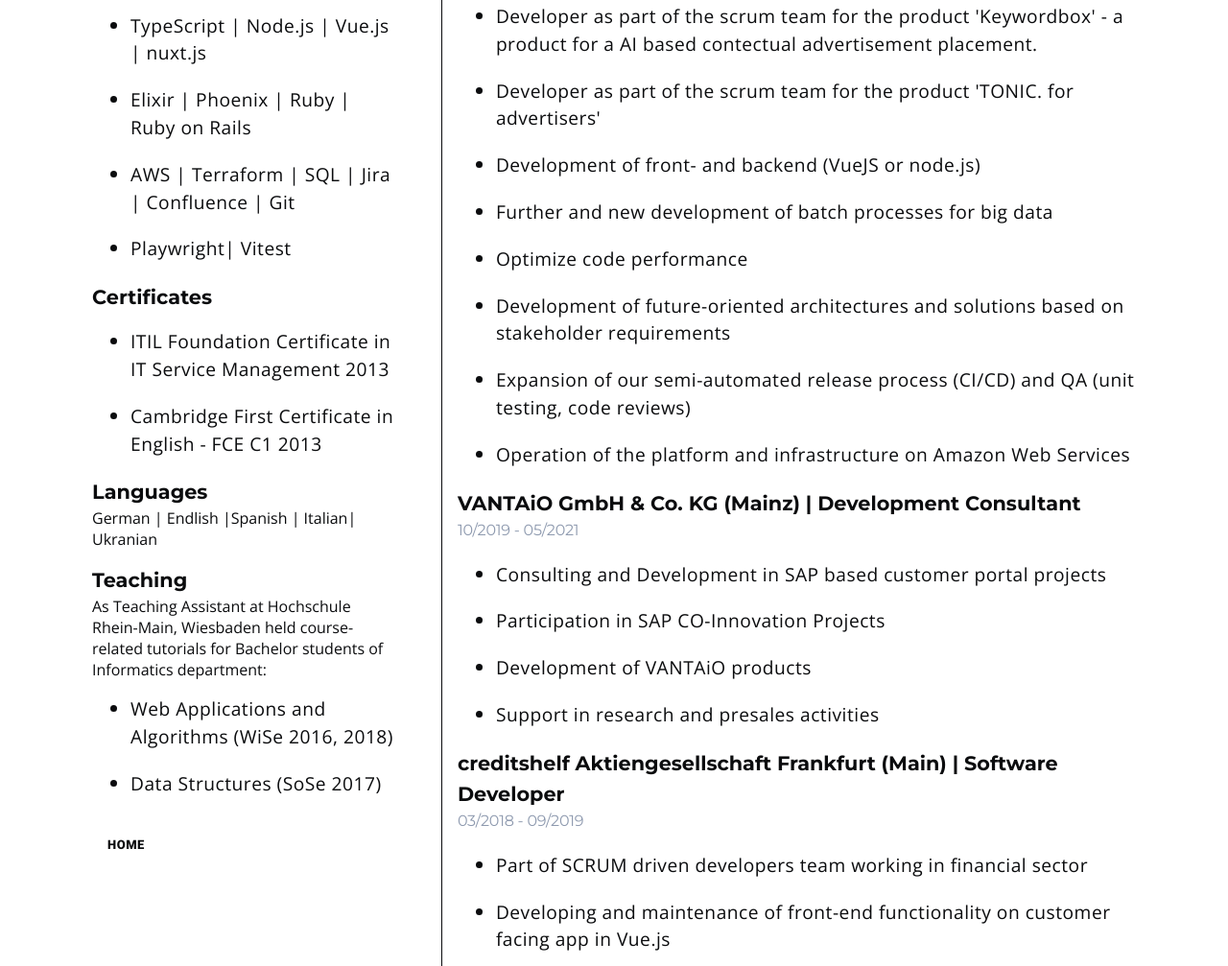
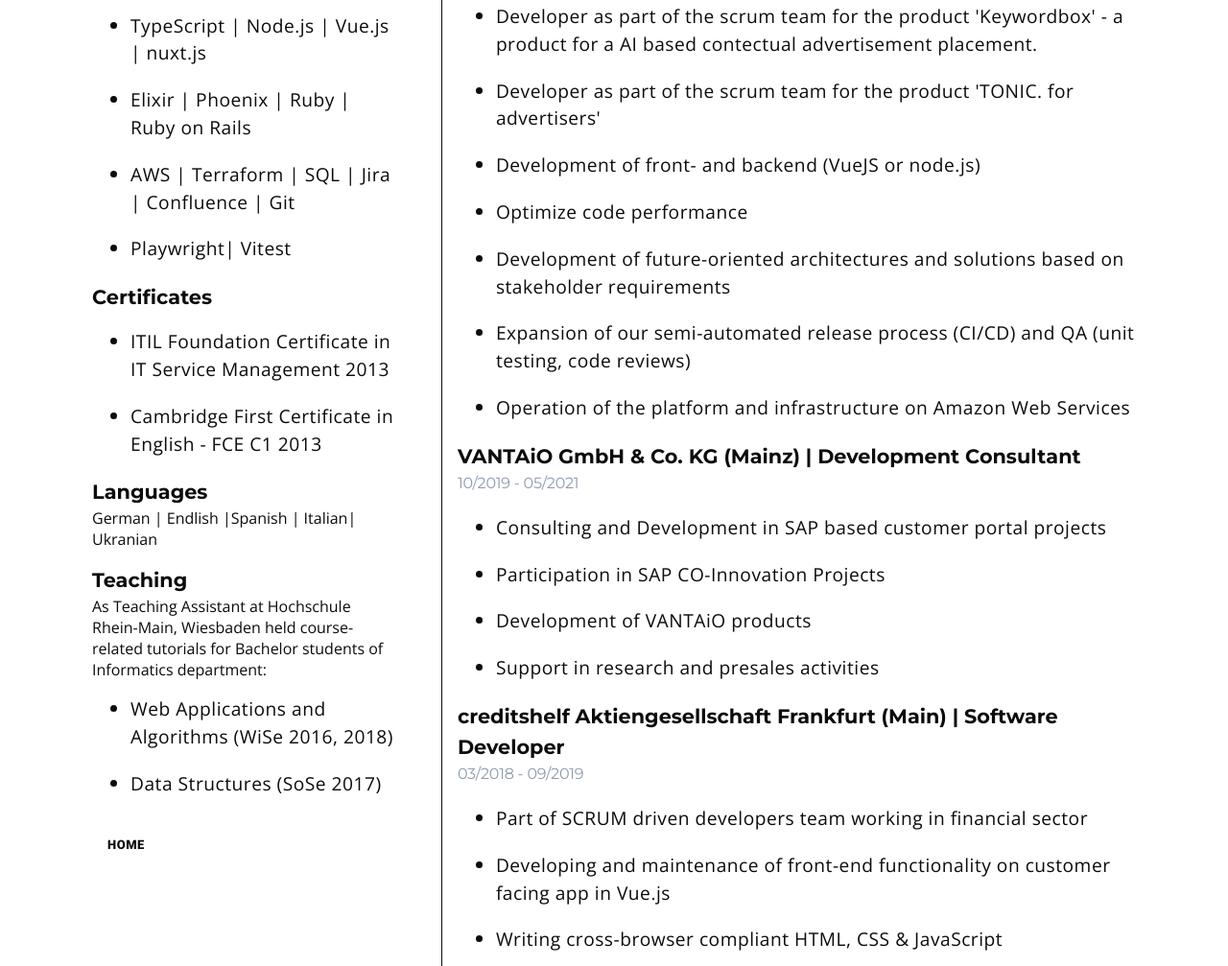
Before and after one commit to mamazur/mamazur.github.io, a plain HTML site: page cv.html in a window 1280 px wide. Shown: the part 921-1928 px from the top of the page at 96% size. Drawn offline with Linux system fonts and the light colour scheme.

Commit message:
Update wording

```diff
--- a/cv.html
+++ b/cv.html
@@ -104,8 +104,6 @@
                         product 'Keywordbox' - a product for a AI based contectual advertisement placement.</li>
                     <li>Developer as part of the scrum team for the product 'TONIC. for advertisers'</li>
                     <li>Development of front- and backend (VueJS or node.js) </li>
-                    <li>Further and new development of batch processes for big data
-                    </li>
                     <li>Optimize code performance </li>
                     <li>Development of future-oriented architectures and solutions based on stakeholder
                         requirements </li>
```
